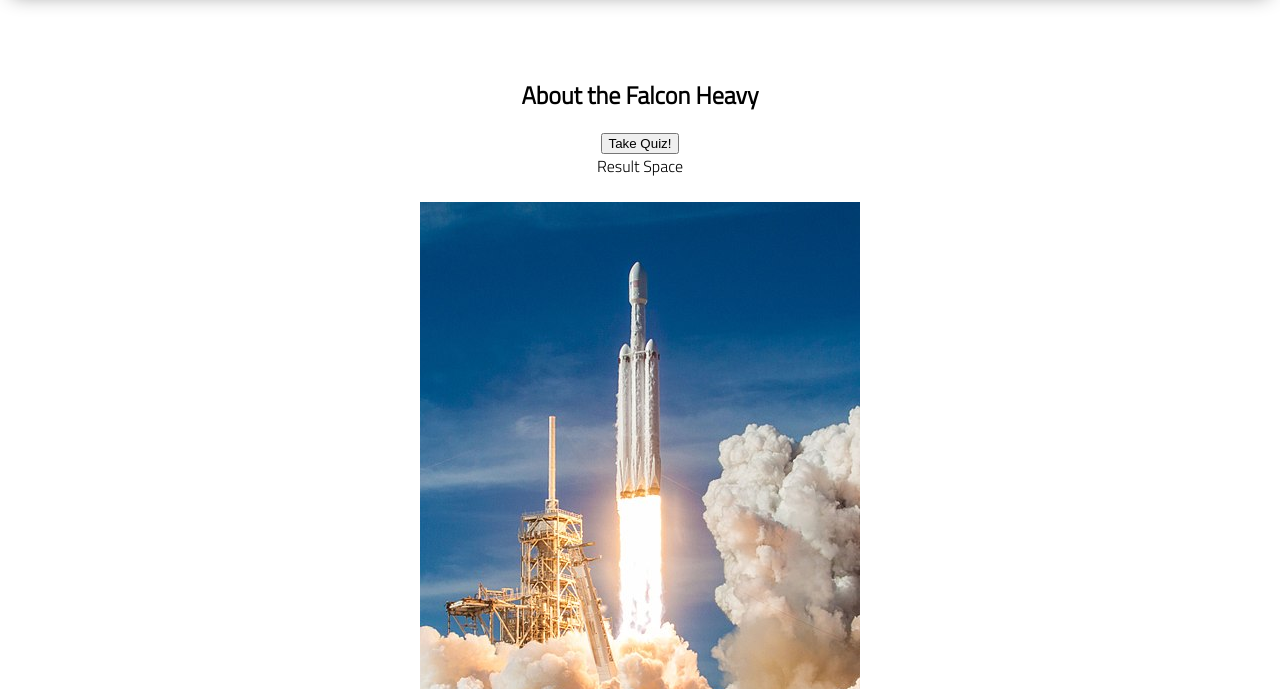
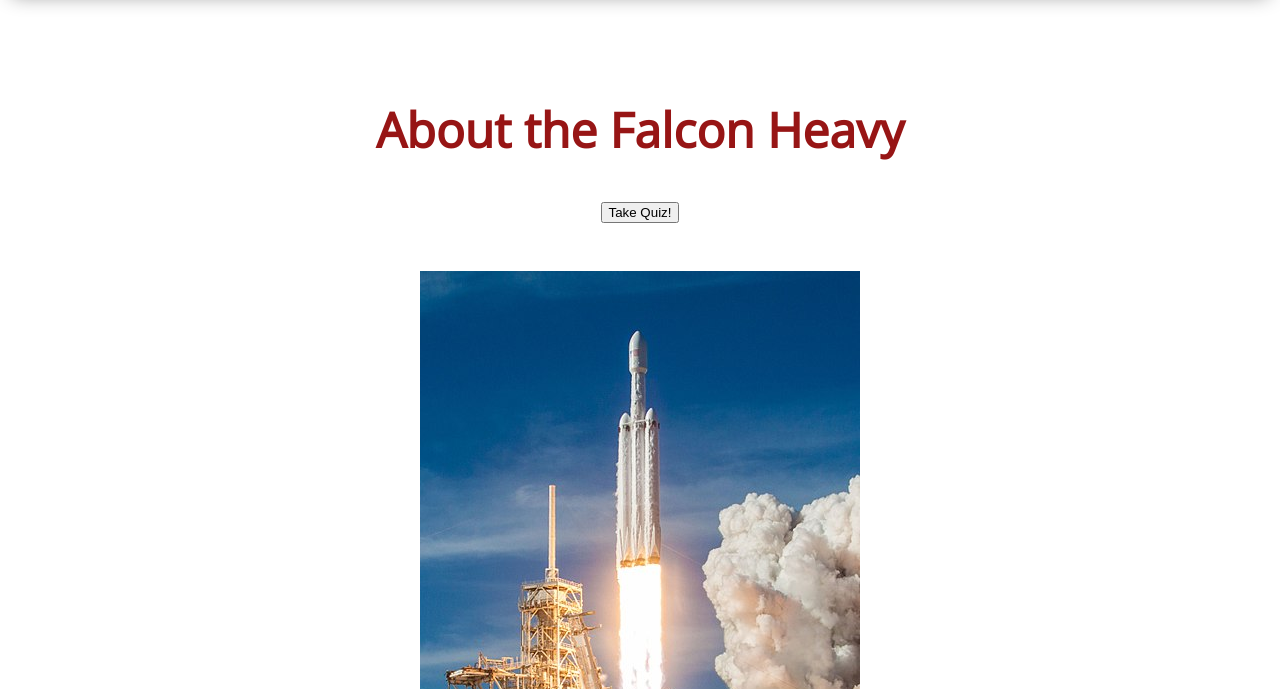
Before and after one commit to yosefkirkcohen/lab-1-about-me-quiz, a plain HTML site: page index.html in a window 1280 px wide. Shown: the part 83-772 px from the top of the page. Drawn offline with nearby package versions, Linux system fonts and the light colour scheme.

Commit message:
finished base project

```diff
--- a/index.html
+++ b/index.html
@@ -2,6 +2,12 @@
 <html lang="en">
 
 <head>
+    <link rel="preconnect" href="https://fonts.googleapis.com">
+    <link rel="preconnect" href="https://fonts.gstatic.com" crossorigin>
+    <link href="https://fonts.googleapis.com/css2?family=Space+Mono&display=swap" rel="stylesheet">
+    <link rel="preconnect" href="https://fonts.googleapis.com">
+    <link rel="preconnect" href="https://fonts.gstatic.com" crossorigin>
+    <link href="https://fonts.googleapis.com/css2?family=Open+Sans&display=swap" rel="stylesheet">
     <meta charset="UTF-8">
     <meta name="viewport" content="width=device-width, initial-scale=1.0">
     <meta http-equiv="X-UA-Compatible" content="ie=edge">
@@ -23,13 +29,15 @@
             <h1>About the Falcon Heavy</h1>
 
             <button id='quiz-button'>Take Quiz!</button>
-            <div id='result-space'>
-                Result Space
+            <br>
+            <div id='result-space' class='result-space'>
+
             </div>
             <br>
             <img alt="a big ass rocket" src="./assets/falcon-heavy.jpeg" />
 
             <br>
+            <section class="paragraphs">
             <p>Falcon Heavy is a partially reusable heavy-lift launch vehicle designed and manufactured by SpaceX. It is
             derived from the Falcon 9 vehicle and consists of a strengthened Falcon 9 first stage as the center core
             with two additional Falcon 9-like first stages as strap-on boosters.[8] Falcon Heavy has the highest payload
@@ -47,6 +55,7 @@
             human-rating certification process to transport NASA astronauts.[12] Both Falcon Heavy and Falcon 9 will
             eventually be superseded by the in-development Starship launch system.[13]</p>
             <p>Credit Wikipedia</p>
+            </section>
         </section>
     </main>
     <footer>
--- a/styles/style.css
+++ b/styles/style.css
@@ -28,6 +28,21 @@
     justify-content: center;
     align-items: center;
     margin-bottom: calc(var(--footer-height));
+
+}
+
+.paragraphs {
+    font-family: 'Space Mono', monospace;
+}
+
+.result-space {
+    font-family: 'Space Mono', monospace;
+}
+
+h1 {
+    font-family: 'Open Sans', sans-serif;
+    font-size: 3rem;
+    color: rgb(151, 21, 21)
 }
 
 section {
```
